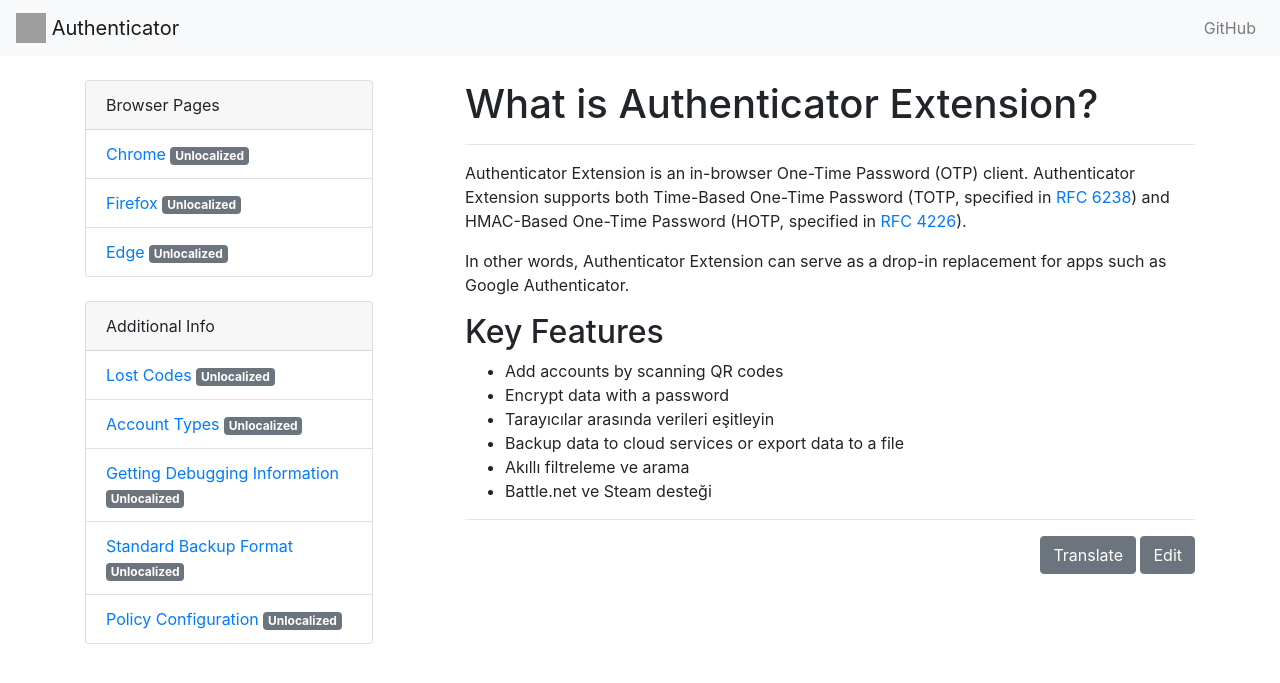
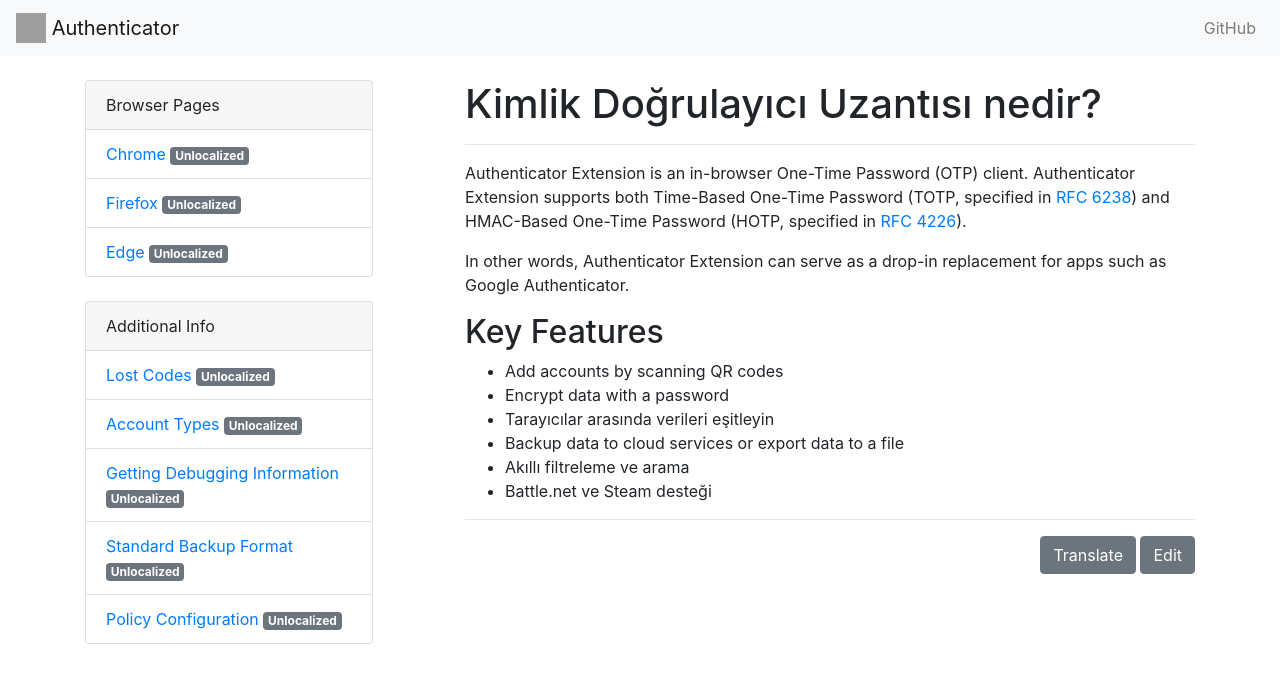
Before and after one commit to Authenticator-Extension/authenticator.cc, a Jekyll site: the page built from docs/tr/overview.md, in a window 1280 px wide. Shown: the top 683 px of the page. Built offline with Jekyll 4.4.1, drawn with Linux system fonts in a browser that asks for light colours; our own code applies the rules of GitHub Pages for plain Markdown files; grey boxes are pictures that could not be loaded.

Commit message:
New translations overview.md (Turkish)

```diff
--- a/docs/tr/overview.md
+++ b/docs/tr/overview.md
@@ -1,5 +1,5 @@
 ---
-title: What is Authenticator Extension?
+title: Kimlik Doğrulayıcı Uzantısı nedir?
 stub: genel görünüm
 lang: en
 ver: 1
```
